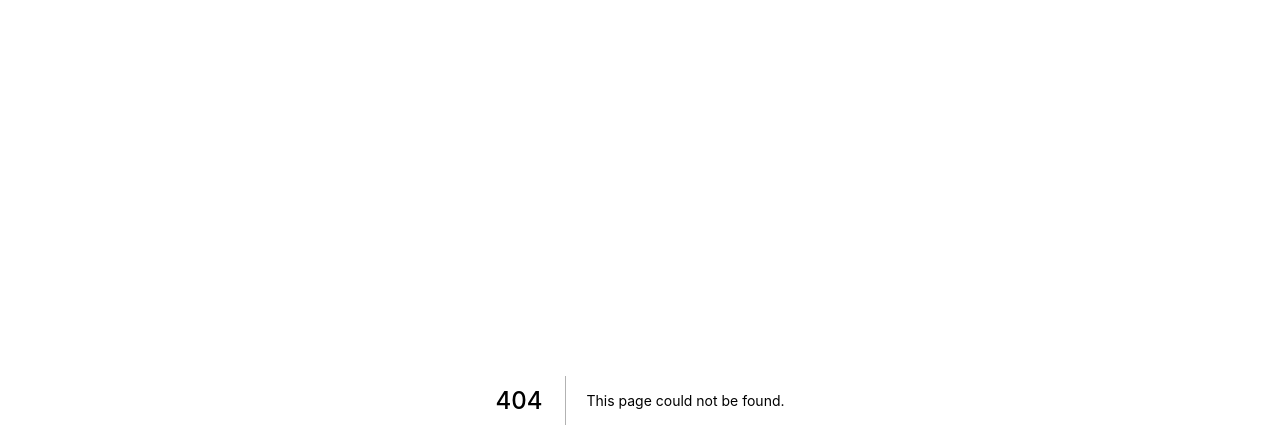
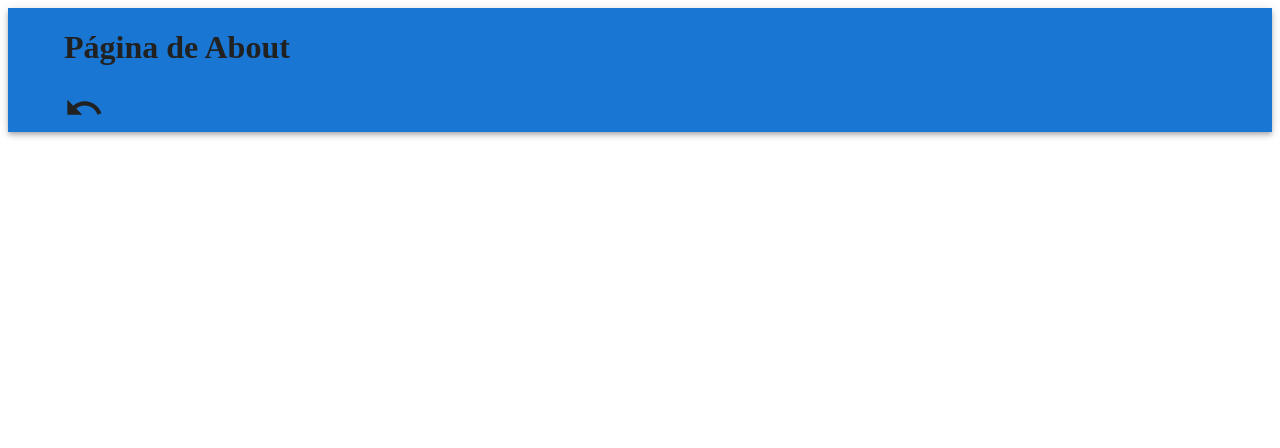
Before and after one commit to EliseuBueno/projeto_next, a Next.js app: page /about in a window 1280 px wide. Before the commit this address had no page. Shown: the top 448 px of the page. Built offline with nearby package versions, Linux system fonts and the light colour scheme.

Commit message:
Feat: Criação de Primeiras páginas para desenvolvimento

```diff
--- a/package.json
+++ b/package.json
@@ -18,6 +18,11 @@
   },
   "homepage": "https://github.com/EliseuBueno/projeto_next#readme",
   "dependencies": {
+    "@emotion/react": "^11.10.4",
+    "@emotion/styled": "^11.10.4",
+    "@mui/icons-material": "^5.10.3",
+    "@mui/material": "^5.10.3",
+    "laravel": "^0.0.1",
     "next": "^12.2.5",
     "react": "^18.2.0",
     "react-dom": "^18.2.0"
--- /dev/null
+++ b/pages/about.js
@@ -0,0 +1,19 @@
+import Link from "next/link"
+import Button from '@mui/material/Button';
+import Container from '@mui/material/Container';
+import UndoIcon from '@mui/icons-material/Undo';
+import AppBar from '@mui/material/AppBar';
+import { grey } from '@mui/material/colors';
+
+export default function About() {
+    return (
+        <AppBar position="static" sx={{ color: grey[900] }}>
+            <Container>
+                <h1>Página de About</h1>
+                <Link href="/">
+                    <UndoIcon color="primary" sx={{ fontSize: 40, color: grey[900] }}>Voltar</UndoIcon>
+                </Link>
+            </Container>
+        </AppBar>
+    )
+}
--- /dev/null
+++ b/pages/products/pants/bluepant.js
@@ -0,0 +1,3 @@
+export default function BluePant() {
+    return <h1>Calça Azul - R$99,90</h1>
+}
--- /dev/null
+++ b/pages/products/pants/redpant.js
@@ -0,0 +1,3 @@
+export default function RedPant() {
+    return <h1>Calça Vermelha - R$89,90</h1>
+}
--- /dev/null
+++ b/pages/products/shirt.js
@@ -0,0 +1,3 @@
+export default function Shirt() {
+    return <h1>Camisa R$19,90</h1>
+}
```
Also changed, not shown: pages/index.js (+12 -4 lines), pages/products/index.js (added, +15 -0 lines), 1 other file (tests, documents, lock files or other folders).
